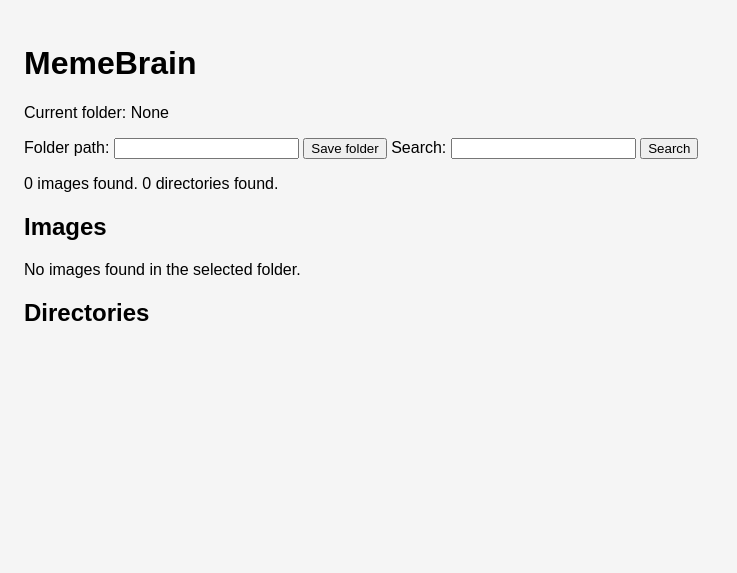
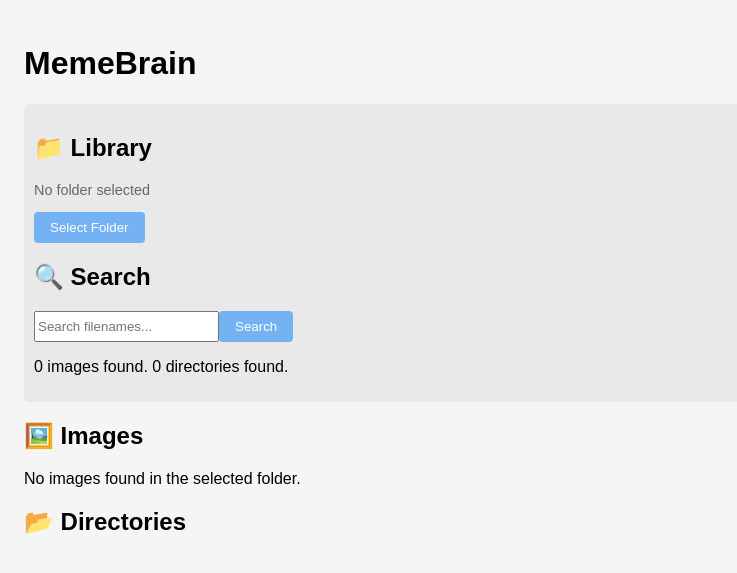
Before and after one commit to NullWhiteCode/MemeBrain, a Flask app: page / in a window 1280 px wide. Shown: the top 573 px of the page, without its empty margins (0-737 px from the left). Run offline with Flask 3, Linux system fonts and the light colour scheme.

Commit message:
Implement native folder picker and improve library UI

```diff
--- a/app.py
+++ b/app.py
@@ -1,5 +1,7 @@
 from flask import Flask, render_template, request, send_from_directory
 from pathlib import Path
+import tkinter as tk
+from tkinter import filedialog
 
 """
 MemeBrain
@@ -54,6 +56,7 @@
 def home():
     folder_path = None
     search_pattern = ""
+    folder_name = ""
 
     files = []
     directories = []
@@ -64,13 +67,14 @@
         search_pattern = request.form.get("search_pattern", "").strip()
 
         folder_path = Path(folder_path)
+        folder_name = folder_path.name
         files, directories = get_folder_contents(folder_path)
 
         if search_pattern:
             files = search_file_names(folder_path, search_pattern)
 
 
-    return render_template('index.html', folder_path=folder_path, files=files, directories=directories, search_pattern=search_pattern)
+    return render_template('index.html', folder_path=folder_path, files=files, directories=directories, search_pattern=search_pattern, folder_name=folder_name)
 
 
 @app.route('/file/<path:filename>')
@@ -87,5 +91,43 @@
         return "File not found or unsupported file type.", 404
 
 
+@app.route('/folder_browser')
+def folder_browser():
+    root = tk.Tk()
+    root.withdraw()
+    root.attributes("-topmost", True)
+
+    folder_path = filedialog.askdirectory(
+        title="Select a folder to browse",
+        parent=root
+    )
+
+    root.destroy()
+
+
+
+    if folder_path == "":
+        return render_template(
+            "index.html",
+            folder_path=None,
+            files=[],
+            directories=[],
+            search_pattern="",
+            folder_name=None
+        )
+
+    folder_name = Path(folder_path).name
+
+    files, directories = get_folder_contents(folder_path)
+    return render_template(
+        'index.html',
+        folder_path=folder_path,
+        files=files,
+        directories=directories,
+        search_pattern="",
+        folder_name=folder_name
+    )
+
+
 if __name__ == '__main__':
     app.run(debug=True)
--- a/static/CSS/style.css
+++ b/static/CSS/style.css
@@ -40,7 +40,50 @@
   padding: 1rem;
 }
 
+.panel {
+  background-color: #e9e9e9;
+  padding: 10px;
+  border-radius: 5px;
+}
+
 body {
   font-family: Arial, sans-serif;
   background: #f5f5f5;
 }
+
+.folder-path {
+  color: #666;
+  font-size: 0.9rem;
+}
+
+.folder-button {
+  background: #75b2f3;
+  color: white;
+  border: none;
+  border-radius: 4px;
+  padding: 0.5rem 1rem;
+  cursor: pointer;
+}
+
+.folder-button:hover {
+  background: #5a9bd8;
+}
+
+.search-bar {
+  width: 320px;
+  margin-bottom: 1rem;
+  display: flex;
+}
+
+.search-bar button {
+  padding: 0.5rem 1rem;
+  background: #75b2f3;
+  color: #fff;
+  border: none;
+  border-radius: 4px;
+  cursor: pointer;
+}
+
+.search-bar button:hover {
+  background: #5a9bd8;
+}
--- a/templates/index.html
+++ b/templates/index.html
@@ -11,35 +11,47 @@
   </head>
   <body>
     <main class="container">
-      <h1>MemeBrain</h1>
+      <h1><b>MemeBrain</b></h1>
 
-      <p>Current folder: {{ folder_path }}</p>
+      <div class="panel">
+        <section>
+          <h2>📁 {{ folder_name or "Library" }}</h2>
+          <p class="folder-path">{{ folder_path or "No folder selected" }}</p>
 
-      <form method="POST">
-        <label for="folder_path">Folder path:</label>
+          <form method="GET" action="{{ url_for('folder_browser') }}">
+            <button class="folder-button" type="submit">Select Folder</button>
+          </form>
+        </section>
+
+        <section>
+          <h2><b>🔍 Search</b></h2>
+          <form method="POST" action="{{ url_for('home') }}" class="search-bar">
             <input
-          type="text"
-          id="folder_path"
+              type="hidden"
               name="folder_path"
               value="{{ folder_path or '' }}"
             />
-        <button type="submit">Save folder</button>
-        <label for="search_pattern">Search:</label>
+
             <input
               type="text"
               id="search_pattern"
               name="search_pattern"
               value="{{ search_pattern or '' }}"
+              placeholder="Search filenames..."
             />
+
             <button type="submit">Search</button>
           </form>
 
           <p>
-        {{ files|length }} images found. {{ directories|length }} directories
-        found.
+            {{ files|length }} images found. {{ directories|length }}
+            directories found.
           </p>
+        </section>
+      </div>
 
-      <h2>Images</h2>
+      <section>
+        <h2><b>🖼️ Images</b></h2>
 
         <!-- Image gallery -->
         {% if files %}
@@ -62,14 +74,17 @@
         {% else %}
         <p>No images found in the selected folder.</p>
         {% endif %}
+      </section>
 
+      <section>
         <!-- Directory list -->
-      <h2>Directories</h2>
+        <h2><b>📂 Directories</b></h2>
         <ul>
           {% for directory in directories %}
           <li>{{ directory }}</li>
           {% endfor %}
         </ul>
+      </section>
     </main>
   </body>
 </html>
```
Lines whose indentation alone changed are shown as unchanged.
